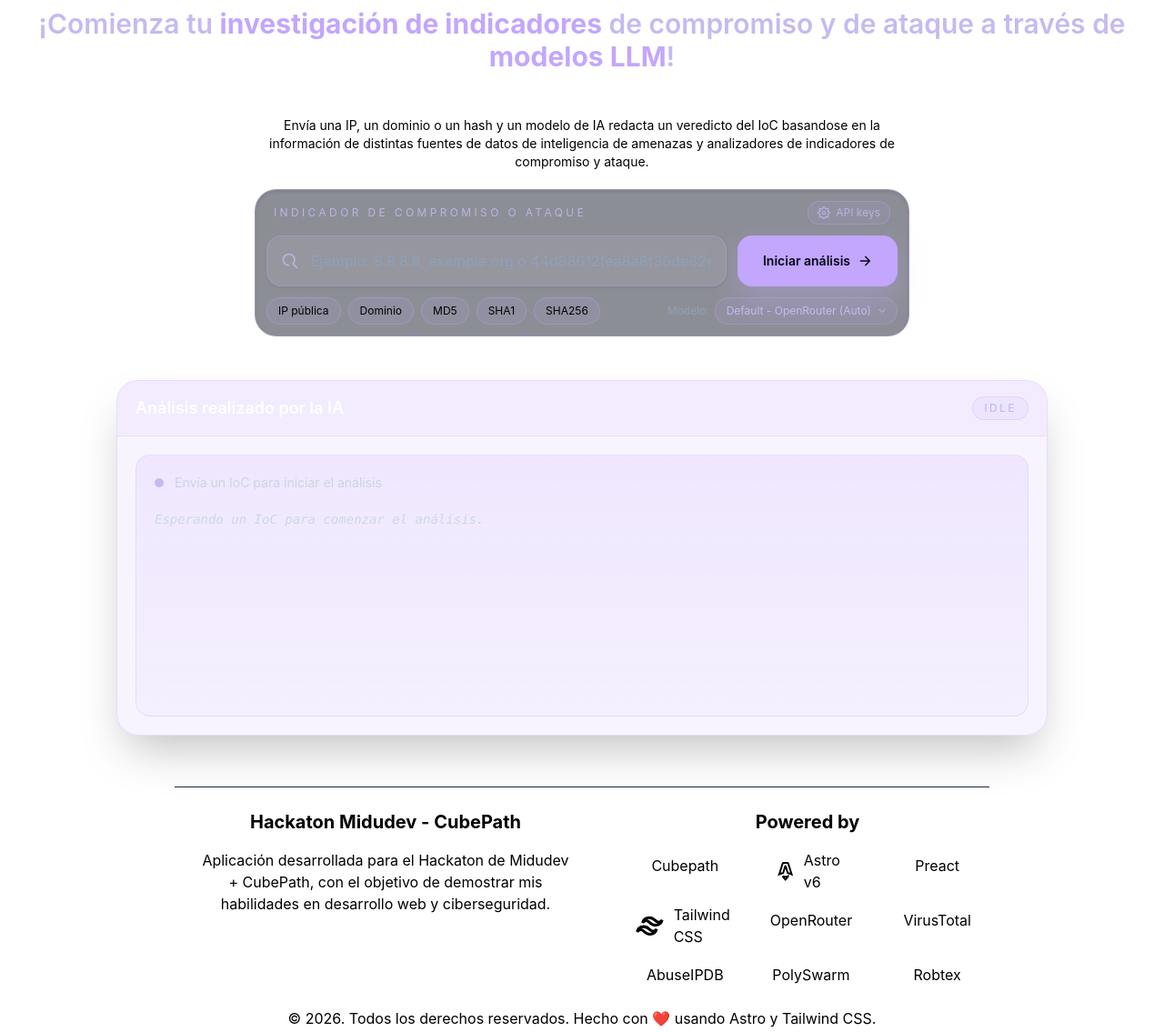
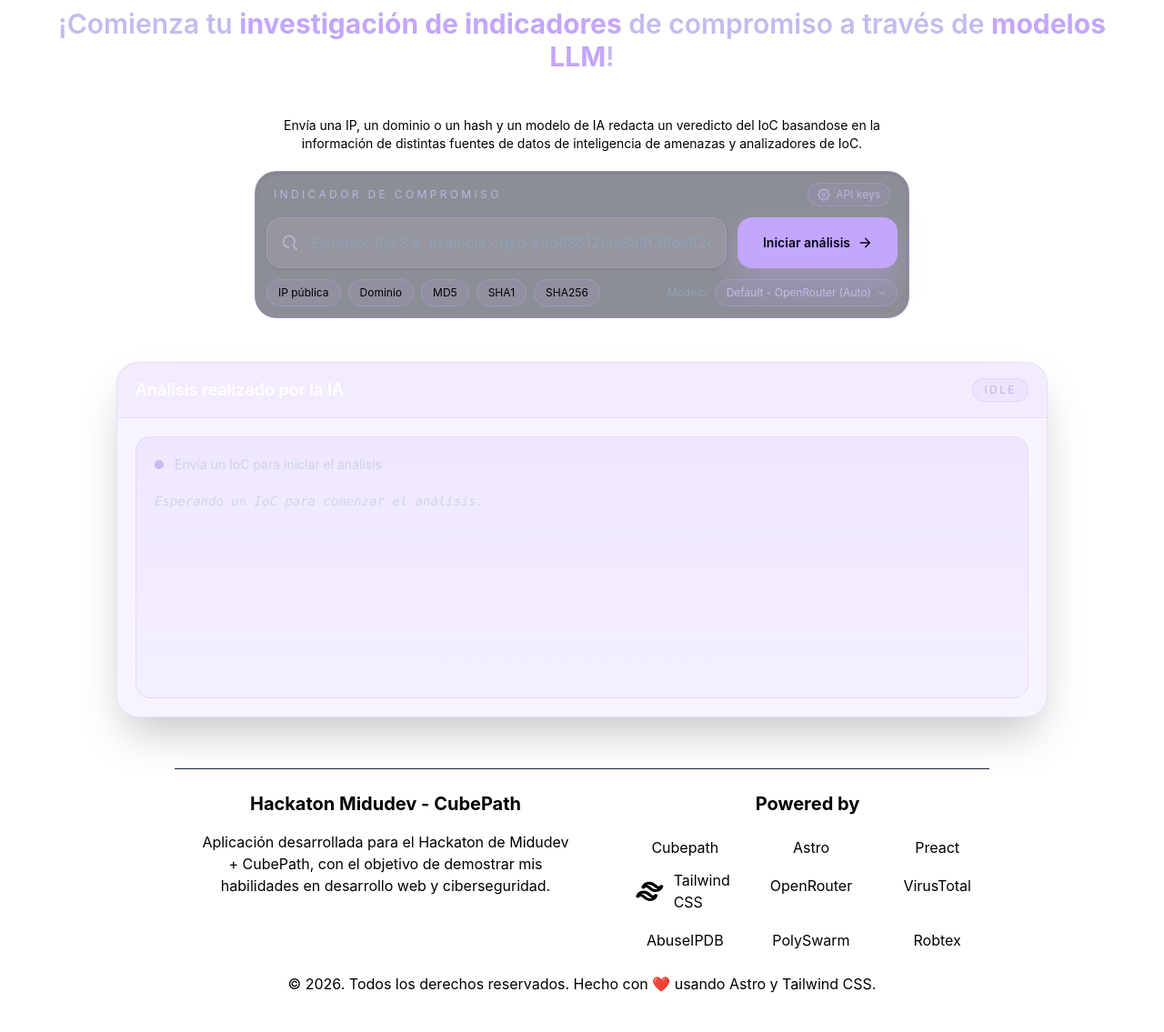
Before and after one commit to marcvspt/cyberthreat-ai, an Astro site: page / in a window 1280 px wide. Shown: the part 80-1215 px from the top of the page at 91% size. After the commit the page ends 1190 px from the top, so only its background shows below. Built offline with nearby package versions, Linux system fonts and the light colour scheme; Astro itself is replaced by a stand-in of ours.

Commit message:
feat: actualizar el roadmap en README.md; corregir texto en IoCSearchForm y index.astro; actualizar versión a 0.1.2 en package.json

```diff
--- a/package.json
+++ b/package.json
@@ -1,7 +1,7 @@
 {
   "name": "cyberthreat-ai",
   "type": "module",
-  "version": "0.1.1",
+  "version": "0.1.2",
   "engines": {
     "node": ">=22.12.0"
   },
--- a/src/components/Footer.astro
+++ b/src/components/Footer.astro
@@ -77,7 +77,7 @@ import LinkIcon from "@/assets/link.svg";
                         class="inline-flex items-center gap-2 hover:text-secondary/90 transition duration-100 ease-in-out"
                     >
                         <AstroIcon />
-                        <span>Astro v6</span>
+                        <span>Astro</span>
                     </a>
                 </li>
                 <li class="justify-self-center">
--- a/src/components/IoCSearchForm.tsx
+++ b/src/components/IoCSearchForm.tsx
@@ -33,13 +33,13 @@ export default function IoCSearchForm({ loading, onSubmit, hasCustomKeys, onOpen
         >
             <div className="space-y-5 p-5 md:p-6">
                 <p className="space-y-2 text-sm text-center">
-                    Envía una IP, un dominio o un hash y un modelo de IA redacta un veredicto del IoC basandose en la información de distintas fuentes de datos de inteligencia de amenazas y analizadores de indicadores de compromiso y ataque.
+                    Envía una IP, un dominio o un hash y un modelo de IA redacta un veredicto del IoC basandose en la información de distintas fuentes de datos de inteligencia de amenazas y analizadores de IoC.
                 </p>
 
                 <div className="rounded-3xl border border-primary/30 bg-slate-950/45 p-3 shadow-inner shadow-black/10">
                     <div className="mb-3 flex items-center justify-between px-2">
                         <label htmlFor="ioc-input" className="text-xs uppercase tracking-[0.28em] text-secondary/85">
-                            Indicador de compromiso o ataque
+                            Indicador de compromiso
                         </label>
                         <button
                             type="button"
--- a/src/pages/index.astro
+++ b/src/pages/index.astro
@@ -9,8 +9,8 @@ import App from "@/components/App.tsx";
 		<h1 class="text-center text-wrap text-3xl text-secondary font-semibold">
 			¡Comienza tu <span class="text-primary font-bold"
 				>investigación de indicadores</span
-			> de compromiso y de ataque a través de <span
-				class="text-primary font-bold">modelos LLM</span
+			> de compromiso a través de <span class="text-primary font-bold"
+				>modelos LLM</span
 			>!
 		</h1>
 		<App client:visible />
```
Also changed, not shown: README.md.
